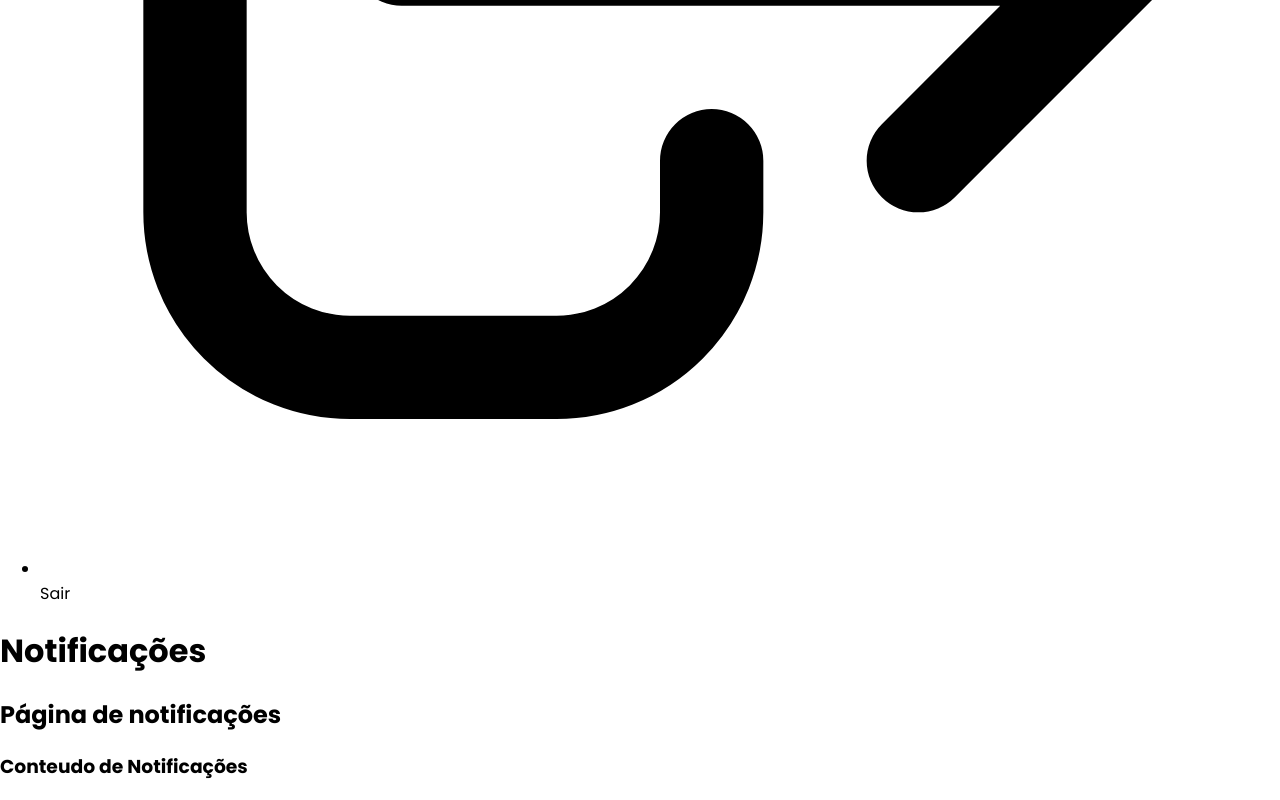
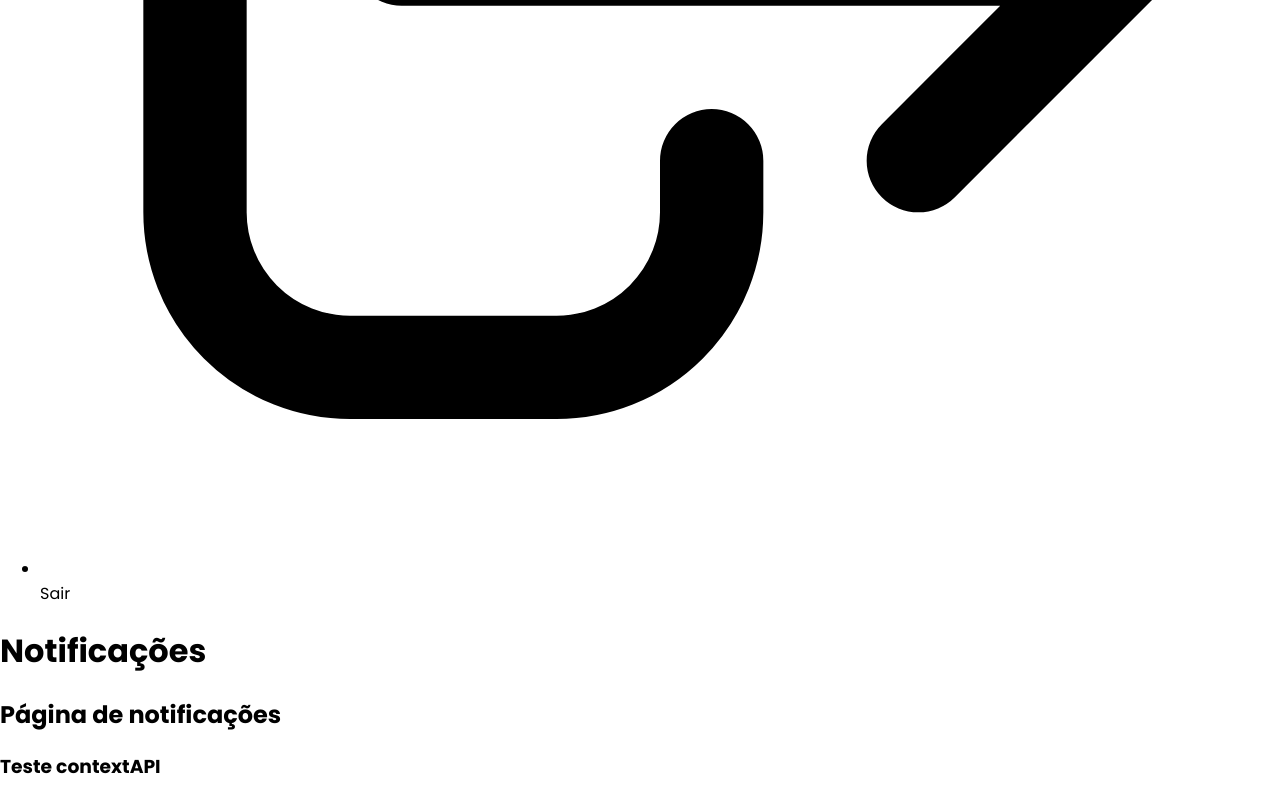
Before and after one commit to Vanderllee/vdee-admin, a Next.js app: page /notificacoes in a window 1280 px wide. Shown: the part 4514-5314 px from the top of the page. Built offline with nearby package versions, Linux system fonts and the light colour scheme.

Commit message:
created context api for aplication

```diff
--- a/src/components/template/MenuItem.tsx
+++ b/src/components/template/MenuItem.tsx
@@ -8,7 +8,7 @@ type MenuItemProps ={
     url?: string;
     icone: ReactNode;
     className?: string;
-    onClick?: (event: any) => void;
+    onClick?: () => void;
 }
 
 export default function MenuItem({ title, url, icone, onClick, className }: MenuItemProps) {
--- /dev/null
+++ b/src/data/context/AppContext.tsx
@@ -0,0 +1,29 @@
+import { Children, createContext, ReactNode } from "react";
+
+type CreateContextProps = {
+    name: string;
+}
+
+type AppProviderProps = {
+    children: ReactNode;
+}
+
+const AppContext = createContext({} as CreateContextProps);
+
+
+
+export function AppProvider({ children }: AppProviderProps ) {
+    return (
+        <AppContext.Provider value={{
+            name: 'Teste contextAPI'
+        }}>
+
+            { children }
+
+        </AppContext.Provider>
+    )
+}
+
+export default AppContext;
+
+export const AppConsumer = AppContext.Consumer
--- a/src/pages/_app.tsx
+++ b/src/pages/_app.tsx
@@ -1,8 +1,15 @@
 import '../styles/globals.css';
 import 'tailwindcss/tailwind.css';
+import { AppProvider } from '../data/context/AppContext';
 
 function MyApp({ Component, pageProps }) {
-  return <Component {...pageProps} />
+  return (
+    <AppProvider>
+
+      <Component {...pageProps} />
+
+    </AppProvider>
+  )
 }
 
 export default MyApp
--- a/src/pages/notificacoes.tsx
+++ b/src/pages/notificacoes.tsx
@@ -1,9 +1,14 @@
 import Layout from "../components/template/Layout";
+import { AppConsumer } from "../data/context/AppContext";
 
 export default function Notificacoes() {
   return (
    <Layout title={'Notificações'} subtitle={'Página de notificações'}>
-     <h3>Conteudo de Notificações </h3>
+
+     <AppConsumer>
+       {(data) => <h3>{data.name}</h3>}
+     </AppConsumer>
+
    </Layout>
   )
 }
```
